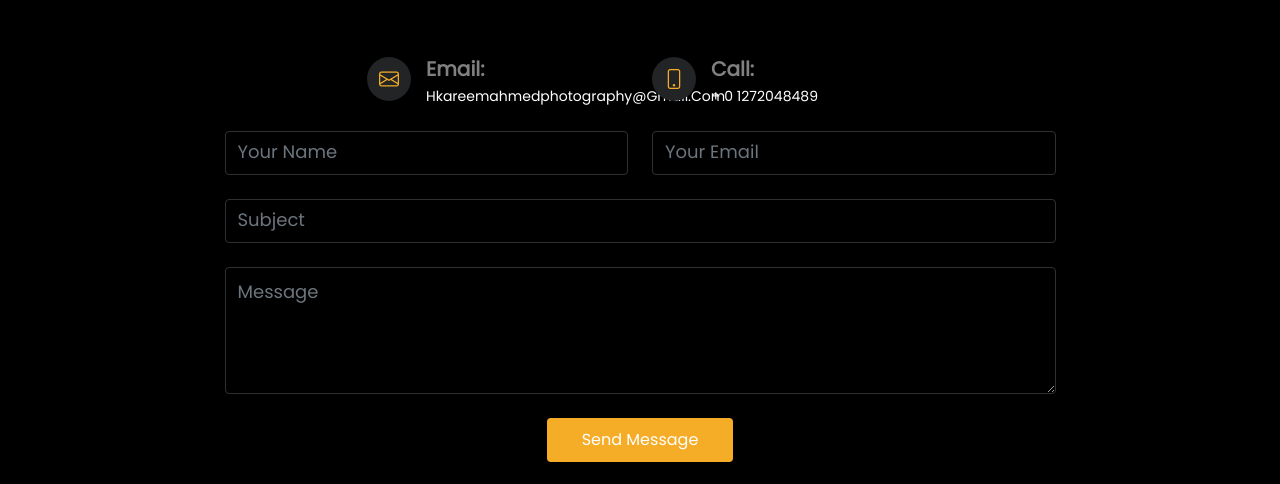
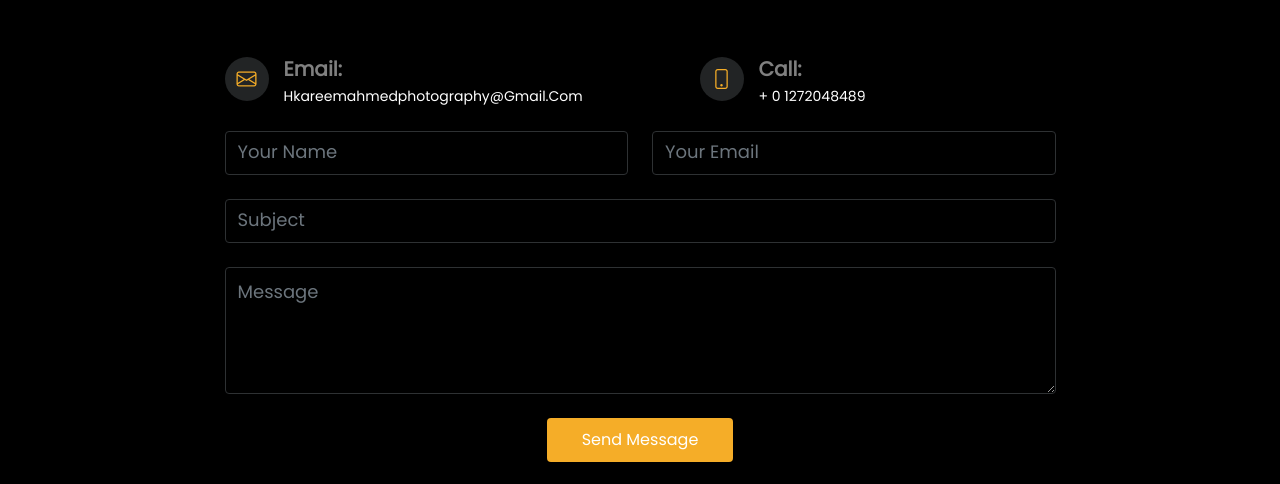
Before and after one commit to Hagar00/karim-photography, a plain HTML site: page pages/contact.html in a window 1280 px wide. Shown: the part 262-746 px from the top of the page. Drawn offline with Linux system fonts and the light colour scheme.

Commit message:
add contact

```diff
--- a/pages/contact.html
+++ b/pages/contact.html
@@ -91,19 +91,8 @@
     <section id="contact" class="contact">
       <div class="container">
 
-        <div class="row gy-4 justify-content-center">
-
-          <!-- <div class="col-lg-3">
-            <div class="info-item d-flex">
-              <i class="bi bi-geo-alt flex-shrink-0"></i>
-              <div>
-                <h4>Location:</h4>
-                <p>A108 Adam Street, New York, NY 535022</p>
-              </div>
-            </div>
-          </div>End Info Item -->
-
-          <div class="col-lg-3">
+        <div class="row  justify-content-center">
+          <div class="col-lg-5 col-md-12 col-sm-12 ">
             <div class="info-item d-flex">
               <i class="bi bi-envelope flex-shrink-0"></i>
               <div>
@@ -113,7 +102,7 @@
             </div>
           </div><!-- End Info Item -->
 
-          <div class="col-lg-3">
+          <div class="col-lg-4 col-md-12 col-sm-12">
             <div class="info-item d-flex">
               <i class="bi bi-phone flex-shrink-0"></i>
               <div>
```
Also changed, not shown: index.html (+1 -1 lines).
